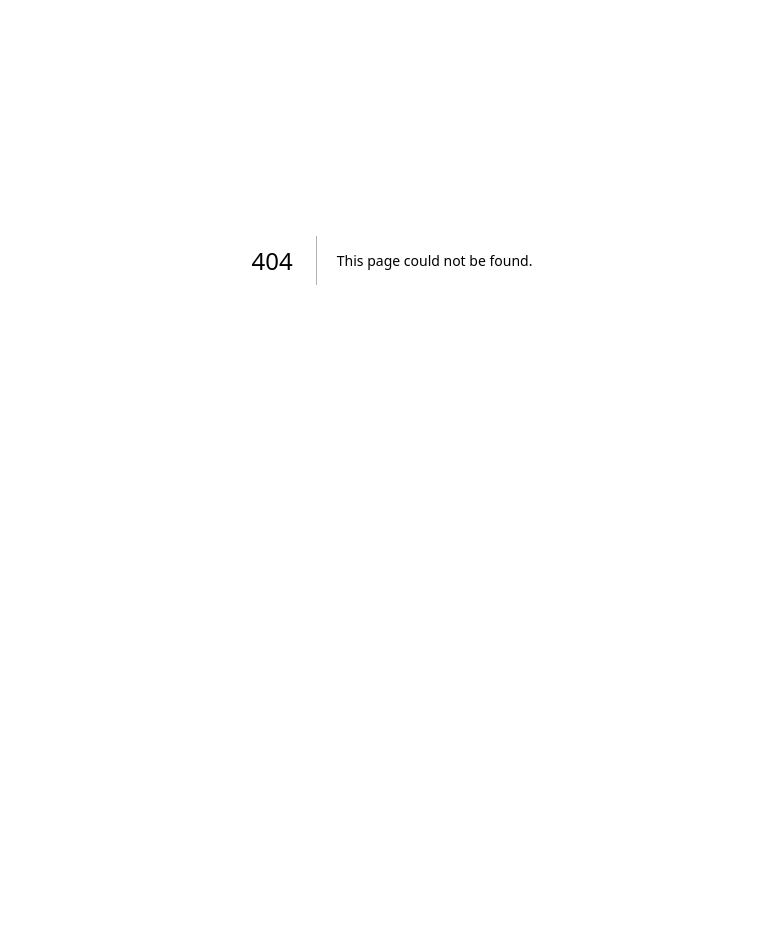
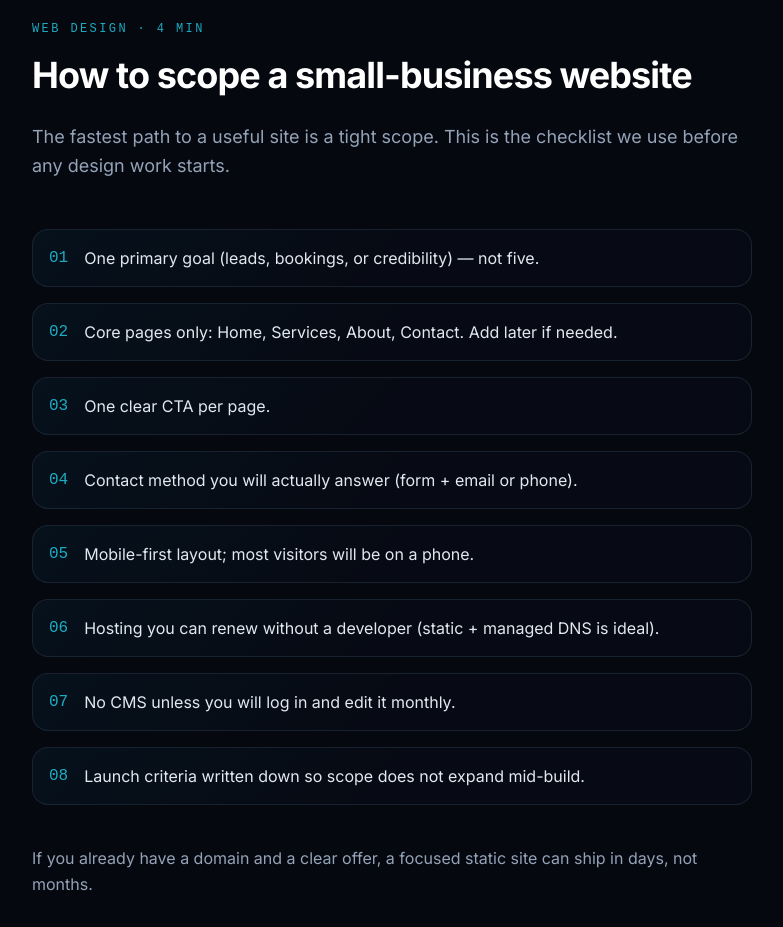
Before and after one commit to WintCom-Solutions/wintersoperations-site, a Next.js app: page /guides/small-business-site-scope in a window 1280 px wide. Before the commit this address had no page. Shown: the part 140-1067 px from the top of the page, without its empty margins (248-1031 px from the left). Before the commit the page ends 800 px from the top, so only its background shows below. Built offline with nearby package versions, Linux system fonts and the light colour scheme.

Commit message:
Add small-business website scope guide

```diff
--- /dev/null
+++ b/app/guides/small-business-site-scope/page.tsx
@@ -0,0 +1,62 @@
+import type { Metadata } from "next";
+import SiteHeader from "@/components/SiteHeader";
+import SiteFooter from "@/components/SiteFooter";
+import ContactSection from "@/components/ContactSection";
+
+export const metadata: Metadata = {
+  title: "How to scope a small-business website",
+  description:
+    "A short framework for deciding pages, forms, and hosting so the site ships fast and stays maintainable.",
+};
+
+const items = [
+  "One primary goal (leads, bookings, or credibility) — not five.",
+  "Core pages only: Home, Services, About, Contact. Add later if needed.",
+  "One clear CTA per page.",
+  "Contact method you will actually answer (form + email or phone).",
+  "Mobile-first layout; most visitors will be on a phone.",
+  "Hosting you can renew without a developer (static + managed DNS is ideal).",
+  "No CMS unless you will log in and edit it monthly.",
+  "Launch criteria written down so scope does not expand mid-build.",
+];
+
+export default function SiteScopeGuide() {
+  return (
+    <div className="min-h-screen flex flex-col">
+      <SiteHeader />
+      <main className="flex-1">
+        <article className="max-w-3xl mx-auto px-6 py-16 sm:py-20">
+          <p className="eyebrow mb-4">Web Design · 4 min</p>
+          <h1 className="text-4xl font-bold tracking-tight text-white leading-tight">
+            How to scope a small-business website
+          </h1>
+          <p className="mt-6 text-lg text-slate-400 leading-relaxed">
+            The fastest path to a useful site is a tight scope. This is the
+            checklist we use before any design work starts.
+          </p>
+
+          <ol className="mt-12 space-y-4">
+            {items.map((item, i) => (
+              <li key={i} className="surface p-4 flex gap-4">
+                <span className="font-mono text-cyan-400/80 shrink-0">{String(i + 1).padStart(2, "0")}</span>
+                <span className="text-slate-200">{item}</span>
+              </li>
+            ))}
+          </ol>
+
+          <p className="mt-10 text-slate-400 leading-relaxed">
+            If you already have a domain and a clear offer, a focused static
+            site can ship in days, not months.
+          </p>
+
+          <div className="mt-8 flex flex-wrap gap-4">
+            <a href="/guides" className="btn-ghost">All guides</a>
+            <a href="/#contact" className="btn-primary">Get a site scoped</a>
+          </div>
+        </article>
+        <ContactSection />
+      </main>
+      <SiteFooter />
+    </div>
+  );
+}
```
